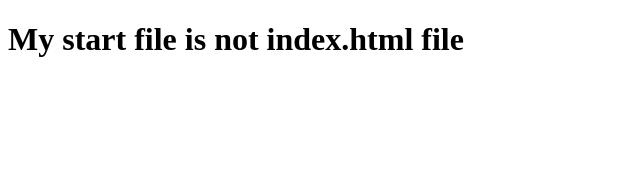
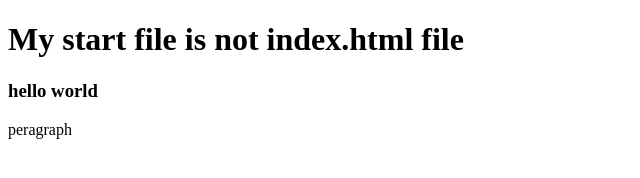
Before and after one commit to alfred-pithu/my-third-repo, a plain HTML site: page index.html in a window 1280 px wide. Shown: the whole page, without its empty margins (0-640 px from the left). Drawn offline with Linux system fonts and the light colour scheme.

Commit message:
hello world

```diff
--- a/index.html
+++ b/index.html
@@ -8,5 +8,7 @@
 </head>
 <body>
    <h1> My start file is not index.html file</h1>
+   <h3>hello world</h3>
+   <p>peragraph</p>
 </body>
 </html>
```
